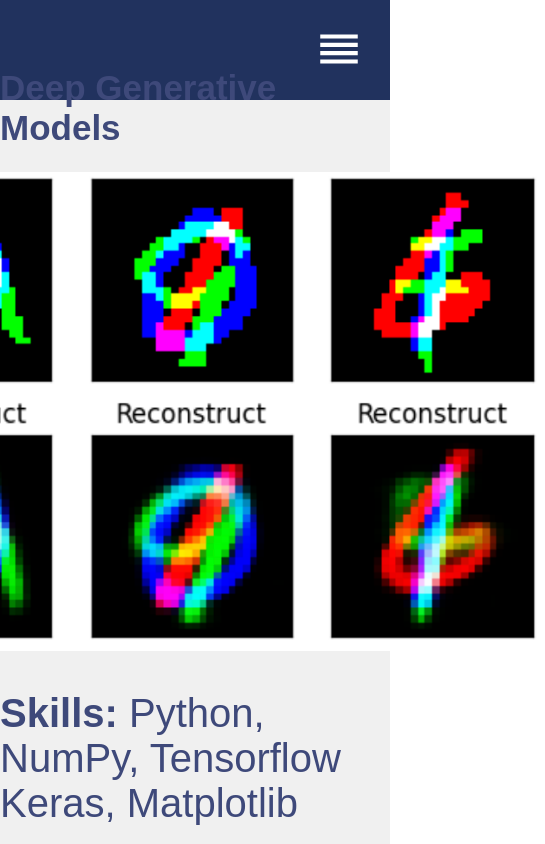
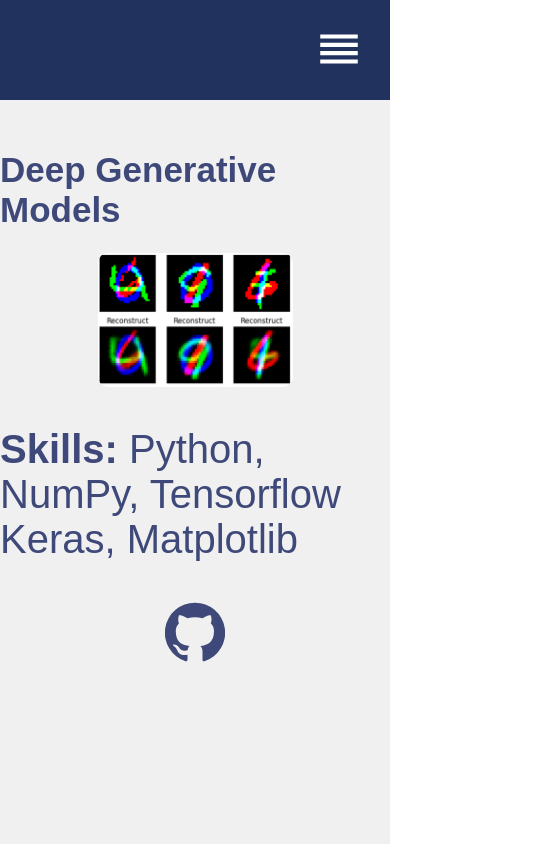
Before and after one commit to AnmolS99/anmols99.github.io, a React (Create React App) app: page /project/1 in a window 390 px wide. Shown: the top 844 px of the page, 545 px wide, since content can reach past the window. Built offline with nearby package versions, Linux system fonts and the light colour scheme.

Commit message:
Change ProjectDisplay CSS for better mobile readability

```diff
--- a/src/styles/ProjectDisplay.css
+++ b/src/styles/ProjectDisplay.css
@@ -1,6 +1,6 @@
 .project {
     width: 100%;
-    height: calc(100vh - 100px);
+    height: auto;
     display: flex;
     justify-content: center;
     align-items: center;
@@ -13,7 +13,7 @@
     font-size: 35px;
 }
 .project img {
-    width: 700px;
+    width: 50vw;
     border-radius: 10px;
 }
 
```
